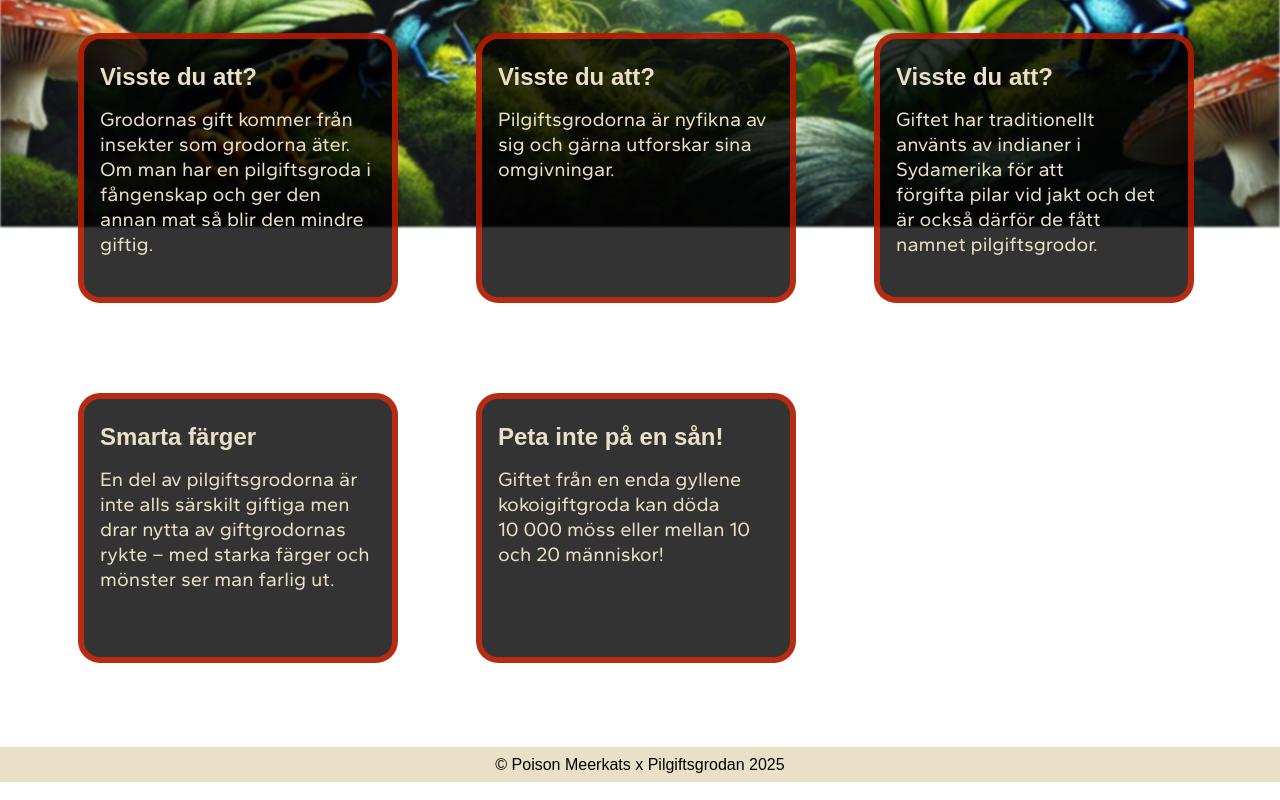
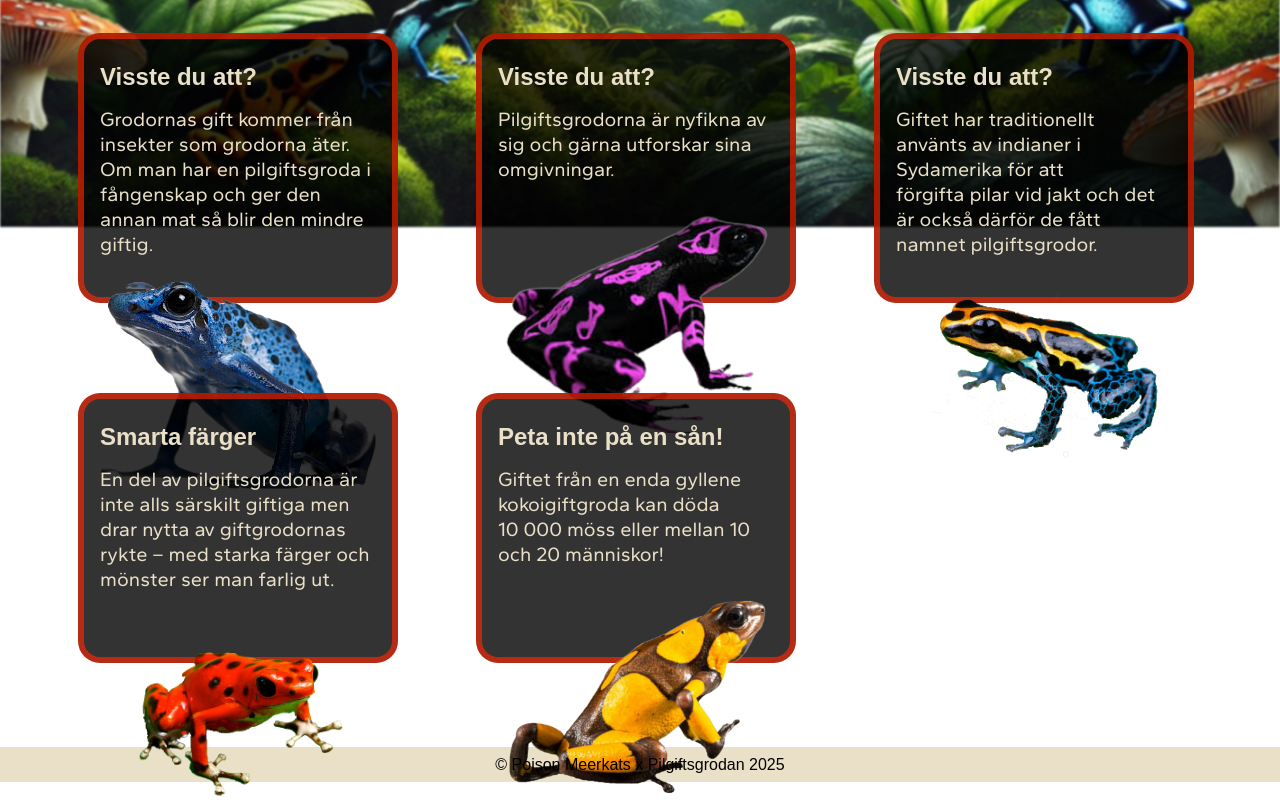
Before and after one commit to oliviaalmseger/Medieinstitutet-GroupProject-Vue-Pilgiftsgrodorna, a Vue app: page / in a window 1280 px wide. Shown: the part 573-1373 px from the top of the page. Built offline with nearby package versions, Linux system fonts and the light colour scheme; a web font is replaced by a local one.

Commit message:
✨ Feat added images of frogs to card element
Co-Authored-By: Olivia <166169277+oliviaalmseger@users.noreply.github.com>

```diff
--- a/src/components/CardArticle.vue
+++ b/src/components/CardArticle.vue
@@ -11,22 +11,29 @@ import WelcomeCard from './WelcomeCard.vue';
                 <InfoCard
                     heading="Visste du att?"
                     content="Grodornas gift kommer från insekter som grodorna äter. Om man har en pilgiftsgroda i fångenskap och ger den annan mat så blir den mindre giftig."
+                    image="src/assets/figma_components/frog-blue.png"
                 />
+
                 <InfoCard
                     heading="Visste du att?"
                     content="Pilgiftsgrodorna är nyfikna av sig och gärna utforskar sina omgivningar."
+                    image="src/assets/figma_components/frog-purple.png"
                 />
+
                 <InfoCard
                     heading="Visste du att?"
                     content="Giftet har traditionellt använts av indianer i Sydamerika för att förgifta pilar vid jakt och det är också därför de fått namnet pilgiftsgrodor."
+                    image="src/assets/figma_components/frog-yellow-blue.png"
                 />
                 <InfoCard
                     heading="Smarta färger"
                     content="En del av pilgiftsgrodorna är inte alls särskilt giftiga men drar nytta av giftgrodornas rykte – med starka färger och mönster ser man farlig ut."
+                    image="src/assets/figma_components/frog-red.png"
                 />
                 <InfoCard
                     heading="Peta inte på en sån!"
                     content="Giftet från en enda gyllene kokoigiftgroda kan döda 10 000 möss eller mellan 10 och 20 människor!"
+                    image="src/assets/figma_components/frog-yellow.png"
                 />
             </article>
         </div>
--- a/src/components/InfoCard.vue
+++ b/src/components/InfoCard.vue
@@ -2,6 +2,7 @@
 defineProps({
     heading: String,
     content: String,
+    image: String,
 });
 </script>
 
@@ -9,6 +10,7 @@ defineProps({
     <section class="info-card">
         <h3>{{ heading }}</h3>
         <p>{{ content }}</p>
+        <img :src="image" alt="Image" />
     </section>
 </template>
 
```
